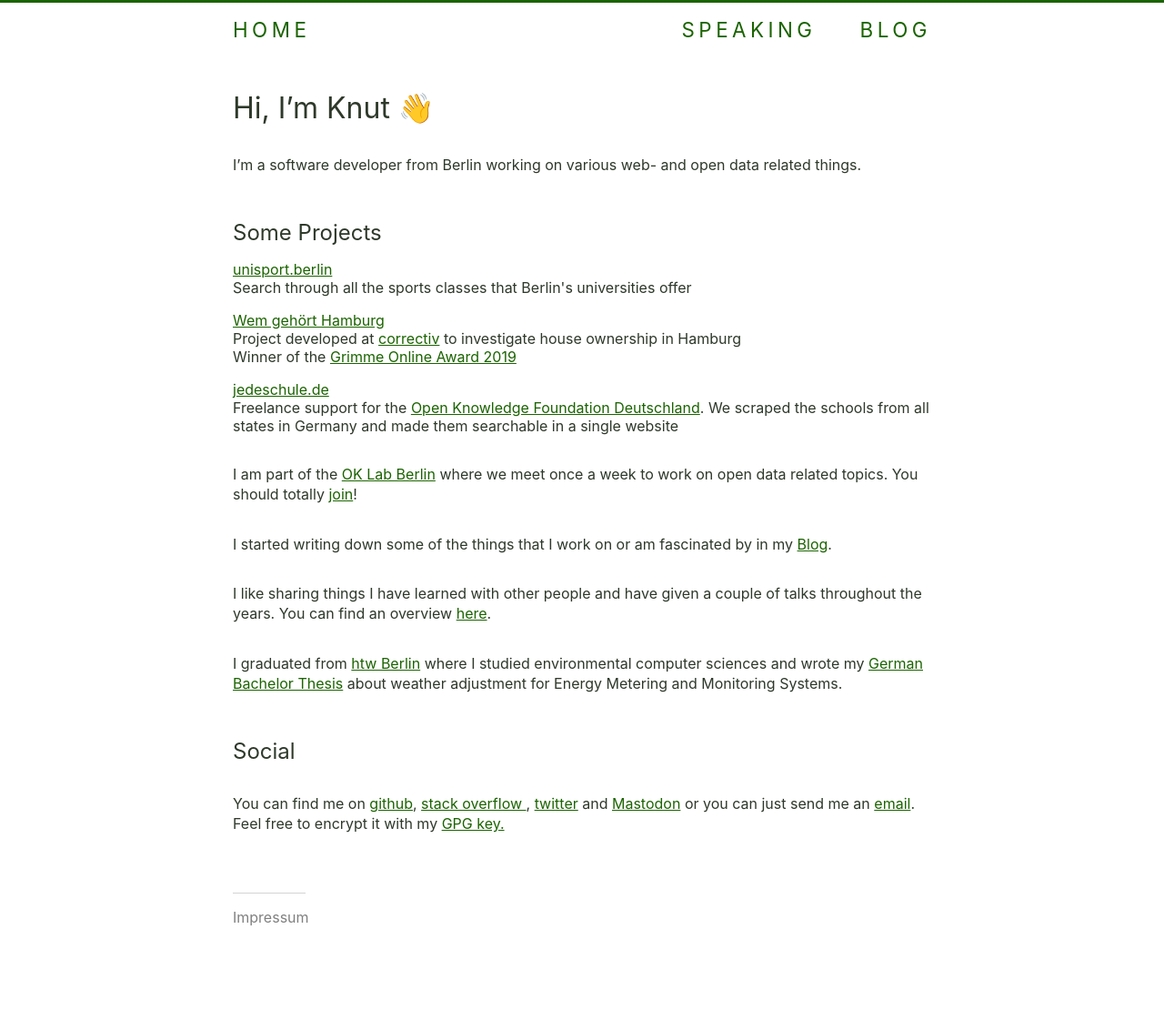
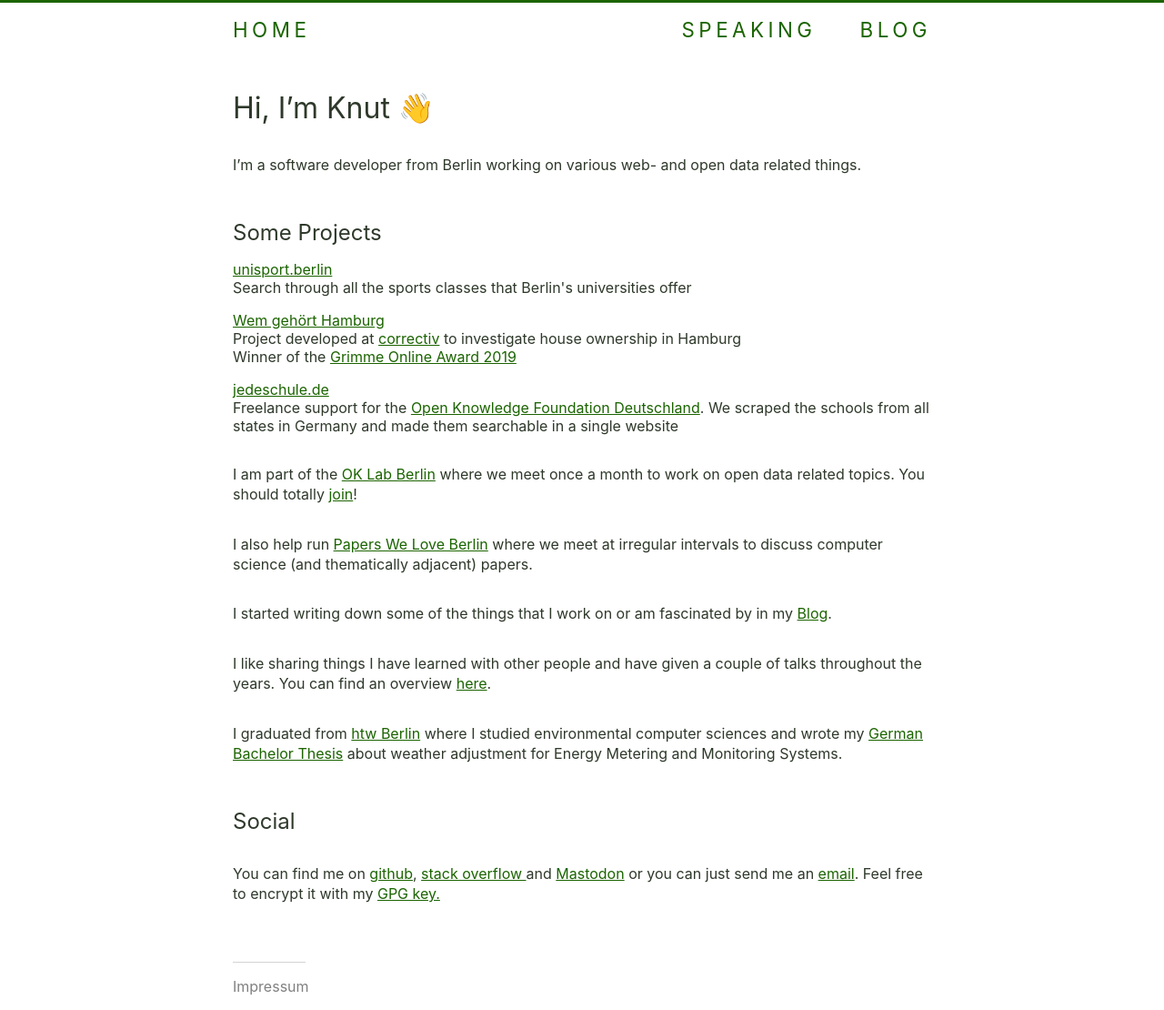
Before and after one commit to k-nut/website, a Jekyll site: the page built from index.md, in a window 1280 px wide. Shown: the whole page at 91% size. Built offline with Jekyll 4.4.1, drawn with Linux system fonts in a browser that asks for light colours; before the commit the page ends 1034 px from its top, so only the background shows below that.

Commit message:
Update text and links on index

```diff
--- a/index.md
+++ b/index.md
@@ -23,7 +23,11 @@ I'm a software developer from Berlin working on various web- and open data relat
 </ul>
 
 <p>
-I am part of the <a href="https://codefor.de/berlin">OK Lab Berlin</a> where we meet once a week to work on open data related topics. You should totally <a href="http://www.meetup.com/OK-Lab-Berlin/">join</a>!
+I am part of the <a href="https://codefor.de/berlin">OK Lab Berlin</a> where we meet once a month to work on open data related topics. You should totally <a href="http://www.meetup.com/OK-Lab-Berlin/">join</a>!
+</p>
+
+<p>
+I also help run <a href="https://www.meetup.com/papers-we-love-berlin/">Papers We Love Berlin</a> where we meet at irregular intervals to discuss computer science (and thematically adjacent) papers.
 </p>
 
 <p>
@@ -39,4 +43,4 @@ I graduated from <a href="https://www.htw-berlin.de/">htw Berlin</a> where I stu
 </p>
 
 <h2> Social </h2>
-You can find me on <a href="https://github.com/k-nut">github</a>, <a href="http://stackoverflow.com/users/4099396/k-nut">stack overflow </a>, <a href="https://twitter.com/notknut">twitter</a> and <a rel="me" href="https://berlin.social/@knut">Mastodon</a> or you can just send me an <a href="mailto:knut+website@k-nut.eu">email</a>. Feel free to encrypt it with my <a href="./static/pubkey.asc"> GPG key.</a>
+You can find me on <a href="https://github.com/k-nut">github</a>, <a href="http://stackoverflow.com/users/4099396/k-nut">stack overflow </a> and <a rel="me" href="https://berlin.social/@knut">Mastodon</a> or you can just send me an <a href="mailto:knut+website@k-nut.eu">email</a>. Feel free to encrypt it with my <a href="./static/pubkey.asc"> GPG key.</a>
```
